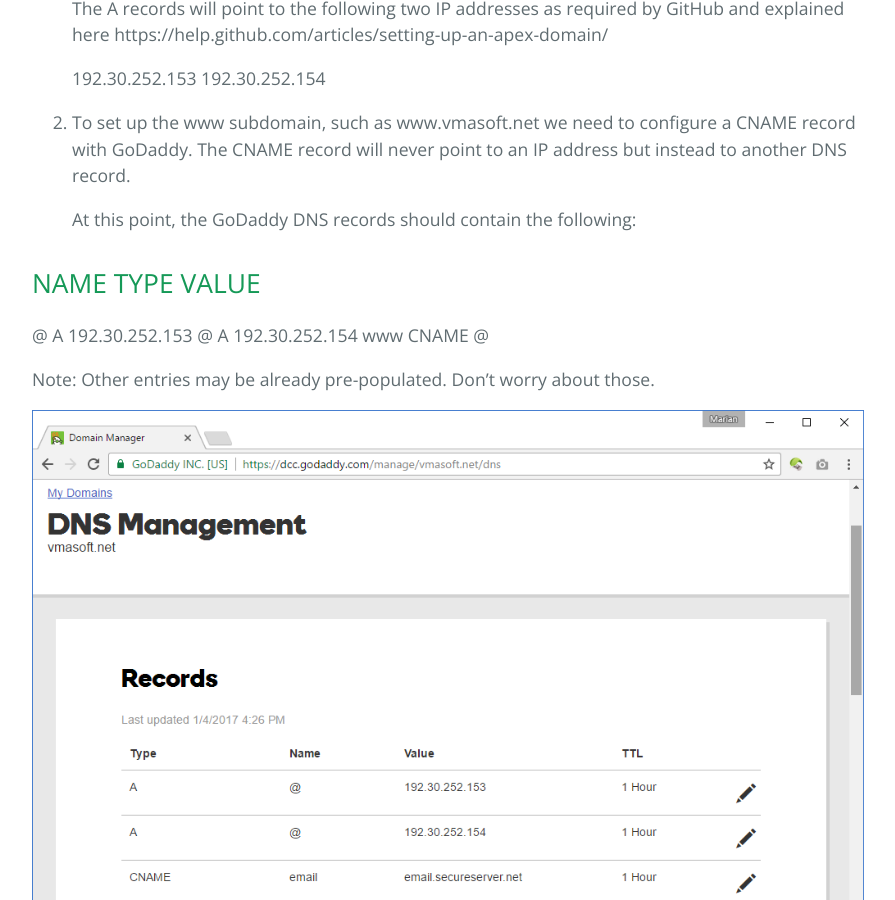
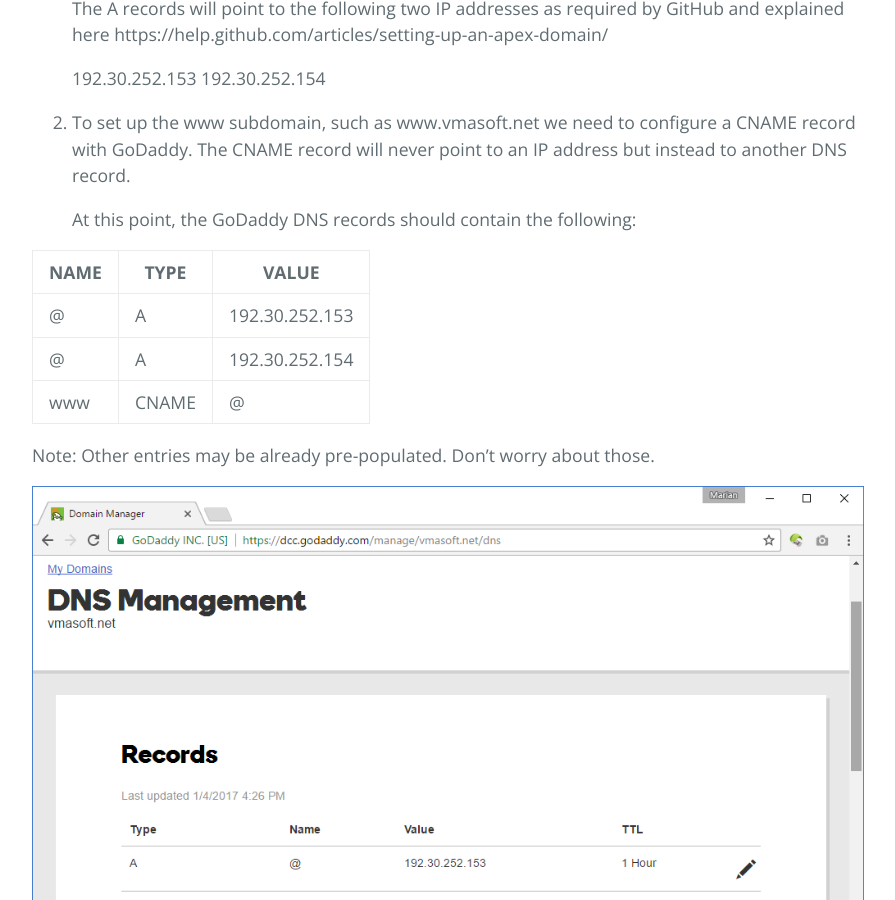
Before and after one commit to mveteanu/CodeAvenger, a Jekyll site: the page built from _posts/2017-01-09-Add-a-custom-domain-to-a-GitHub-repository.md, in a window 1280 px wide and 900 px high, scrolled down 3668 px. Shown: the whole window, without its empty margins (192-1087 px from the left). Built offline with Jekyll 4.4.1, drawn with Linux system fonts in a browser that asks for light colours; nearby versions of some CDN libraries; our own code applies the rules of GitHub Pages for plain Markdown files.

```diff
--- a/_posts/2017-01-09-Add-a-custom-domain-to-a-GitHub-repository.md
+++ b/_posts/2017-01-09-Add-a-custom-domain-to-a-GitHub-repository.md
@@ -86,11 +86,11 @@ Go back to GoDaddy and enter the "Manage DNS" section for your domain.
 
    At this point, the GoDaddy DNS records should contain the following:
 
-NAME     TYPE      VALUE
----------------------------------
-@        A         192.30.252.153
-@        A         192.30.252.154
-www      CNAME     @
+|NAME  |   TYPE  |     VALUE          |
+|------|---------|--------------------|
+|@     |   A     |     192.30.252.153 |
+|@     |   A     |     192.30.252.154 |
+|www   |   CNAME |     @              |
 
 
 Note: Other entries may be already pre-populated. Don't worry about those.
```
